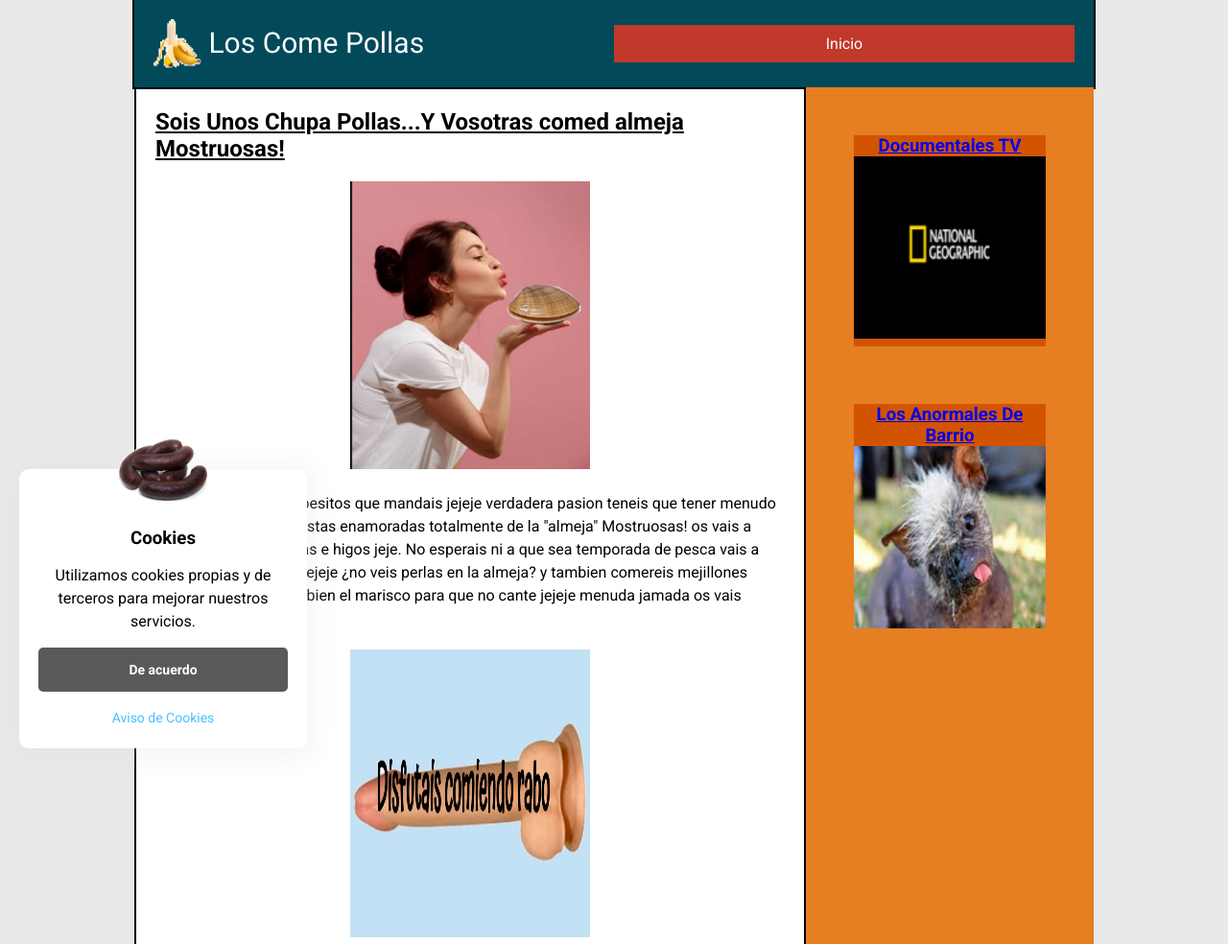
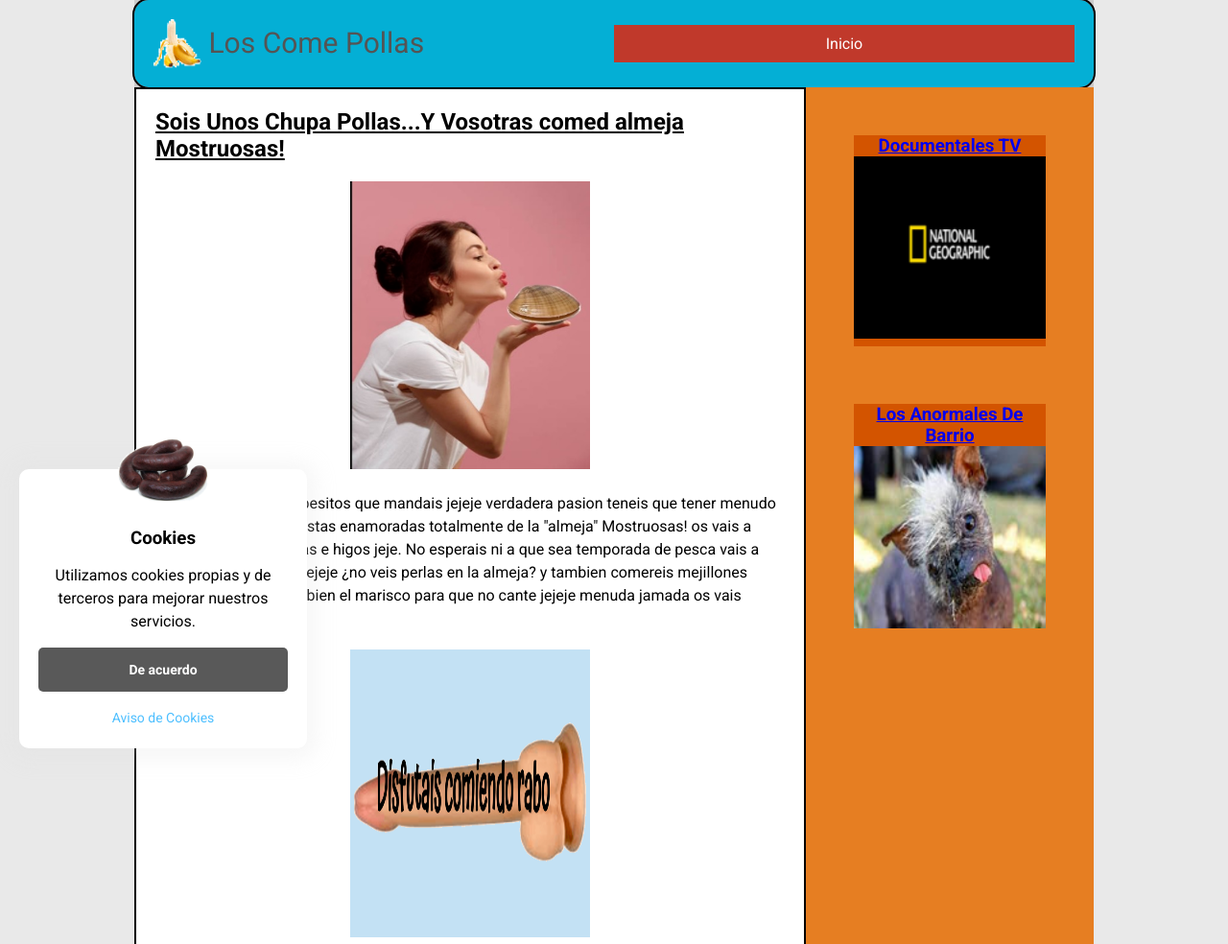
Before and after one commit to LosComePollas/Loscomepollas.github.io, a plain HTML site: page index.html in a window 1280 px wide. Shown: the top 984 px of the page at 96% size. Drawn offline with Linux system fonts and the light colour scheme.

Commit message:
Update style.css

```diff
--- a/style.css
+++ b/style.css
@@ -20,7 +20,8 @@ body {
 }
 
 header {
-	background:  #024959  ;
+	background:  #04afd5  ;
+	border-radius: 15px;
 	outline: solid 2px black;
 	width:100%;
 	padding:20px;
@@ -45,7 +46,7 @@ header .logo img {
 }
 
 header .logo a {
-	color:#fff;
+	color:rgb(85, 84, 84);
 	text-decoration: none;
 	line-height:50px;
 }
```
